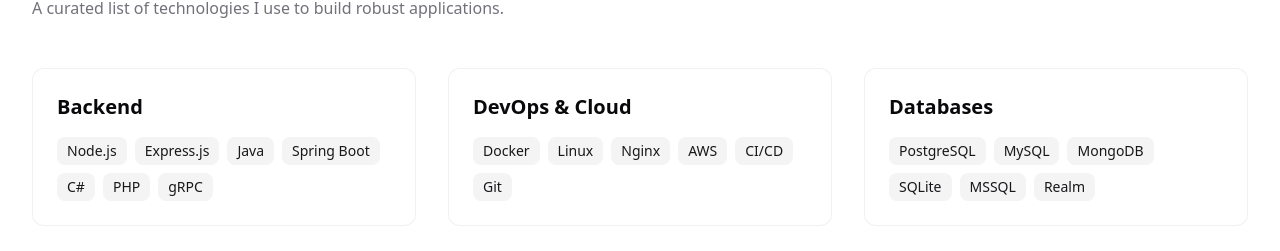
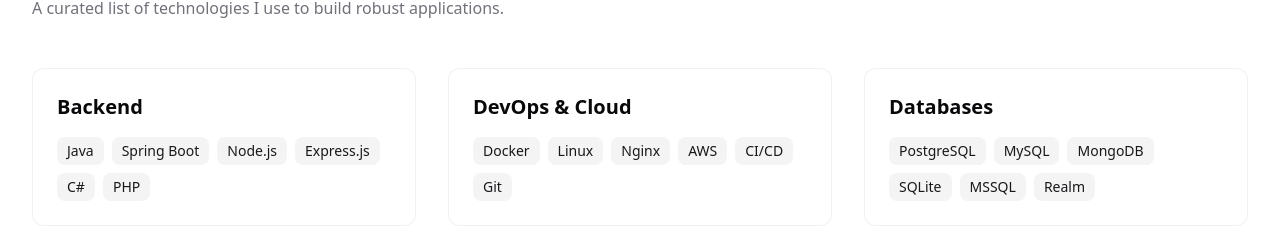
Before and after one commit to mutkukucuk/portfolio, a Next.js app: page / in a window 1280 px wide. Shown: the part 1977-2228 px from the top of the page. Built offline with nearby package versions, Linux system fonts and the light colour scheme.

Commit message:
feat: Remove gRPC and reorder backend skills in tech stack.

```diff
--- a/components/home/tech-stack.tsx
+++ b/components/home/tech-stack.tsx
@@ -7,7 +7,7 @@ import { motion } from "framer-motion"
 const skillCategories = [
     {
         name: "Backend",
-        skills: ["Node.js", "Express.js", "Java", "Spring Boot", "C#", "PHP", "gRPC"],
+        skills: ["Java", "Spring Boot", "Node.js", "Express.js", "C#", "PHP"],
     },
     {
         name: "DevOps & Cloud",
```
